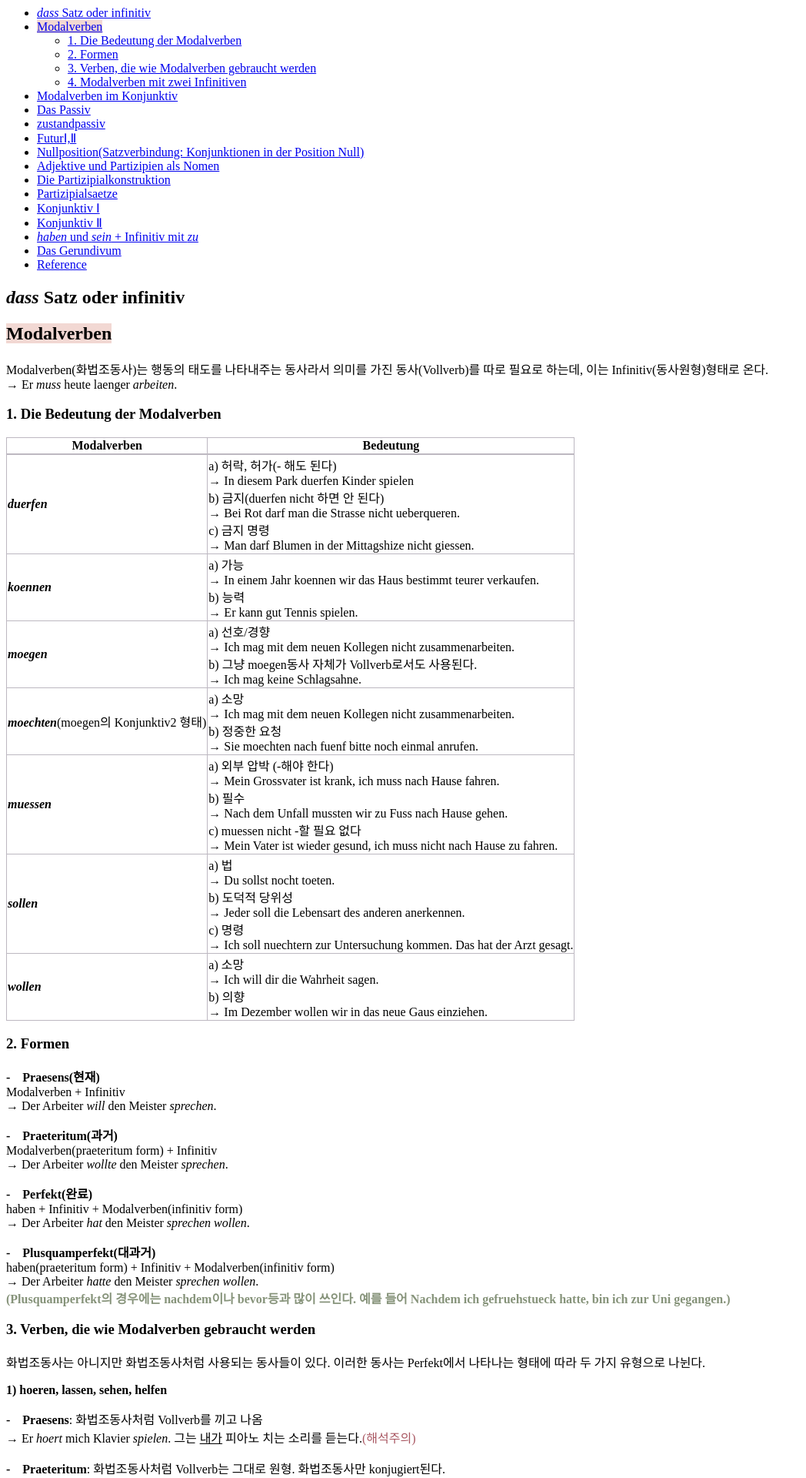
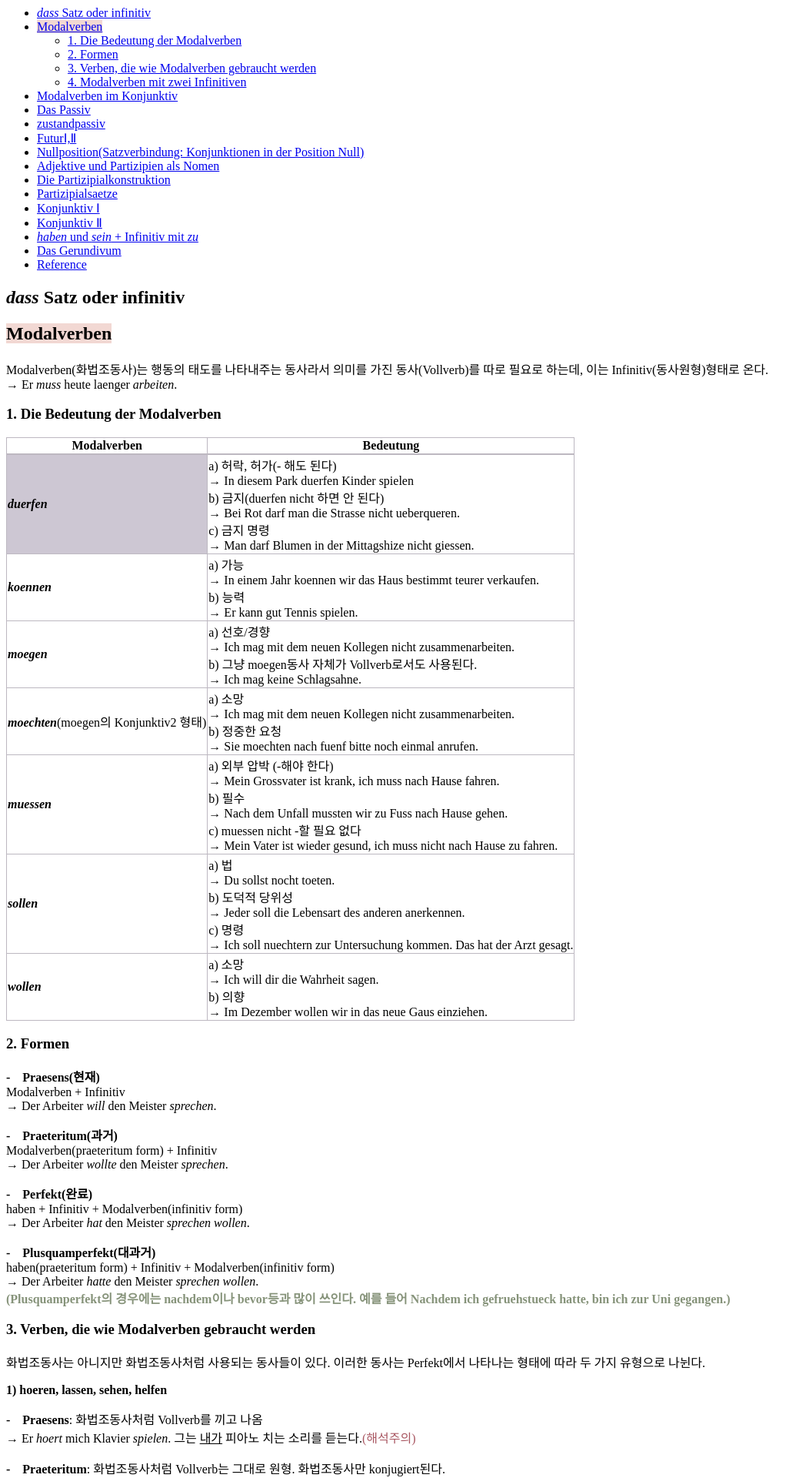
Before and after one commit to finddme/finddme.github.io, a Jekyll site: the page built from _posts/2021-01-24-DeutschGrammtik.md, in a window 1280 px wide. Shown: the top 1920 px of the page at 77% size, without its empty margins (0-1048 px from the left). Built offline with Jekyll 4.4.1, drawn with Linux system fonts in a browser that asks for light colours.

Commit message:
Update 2021-01-24-DeutschGrammtik.md

```diff
--- a/_posts/2021-01-24-DeutschGrammtik.md
+++ b/_posts/2021-01-24-DeutschGrammtik.md
@@ -37,6 +37,7 @@ Modalverben(화법조동사)는 행동의 태도를 나타내주는 동사라서
     <style type="text/css">
       .line{border-bottom: 1px solid #BDB8C1;}
       .line2{border-bottom: 2px solid #BDB8C1;}
+      .line3{border-bottom: 1px solid #BDB8C1; background-color: #CDC7D3;}
       table, th, td {
          border:1px solid #BDB8C1;
          background-color: #FFFFFF;
@@ -46,7 +47,7 @@ Modalverben(화법조동사)는 행동의 태도를 나타내주는 동사라서
    <body>
      <table style="border-collapse:collapse">
        <tr><th class="line2" bgcolor="#CDC7D3">Modalverben</th><th class="line2">Bedeutung</th></tr>
-       <tr><td class="line"><strong><em>duerfen</em></strong></td><td class="line">a) 허락, 허가(- 해도 된다)<br> → In diesem Park duerfen Kinder spielen<br> b) 금지(duerfen nicht 하면 안 된다)<br> → Bei Rot darf man die Strasse nicht ueberqueren.<br> c) 금지 명령<br> → Man darf Blumen in der Mittagshize nicht giessen.</td></tr>
+       <tr><td class="line3"><strong><em>duerfen</em></strong></td><td class="line">a) 허락, 허가(- 해도 된다)<br> → In diesem Park duerfen Kinder spielen<br> b) 금지(duerfen nicht 하면 안 된다)<br> → Bei Rot darf man die Strasse nicht ueberqueren.<br> c) 금지 명령<br> → Man darf Blumen in der Mittagshize nicht giessen.</td></tr>
        <tr><td class="line"><strong><em>koennen</em></strong></td><td class="line">a) 가능<br> → In einem Jahr koennen wir das Haus bestimmt teurer verkaufen.<br> b) 능력<br> → Er kann gut Tennis spielen.</td></tr>
        <tr><td class="line"><strong><em>moegen</em></strong></td><td class="line">a) 선호/경향<br> → Ich mag mit dem neuen Kollegen nicht zusammenarbeiten.<br> b) 그냥 moegen동사 자체가 Vollverb로서도 사용된다.<br> → Ich mag keine Schlagsahne.</td></tr>
        <tr><td class="line"><strong><em>moechten</em></strong>(moegen의 Konjunktiv2 형태)</td><td class="line">a) 소망<br> → Ich mag mit dem neuen Kollegen nicht zusammenarbeiten.<br> b) 정중한 요청<br> → Sie moechten nach fuenf bitte noch einmal anrufen.</td></tr>
```
